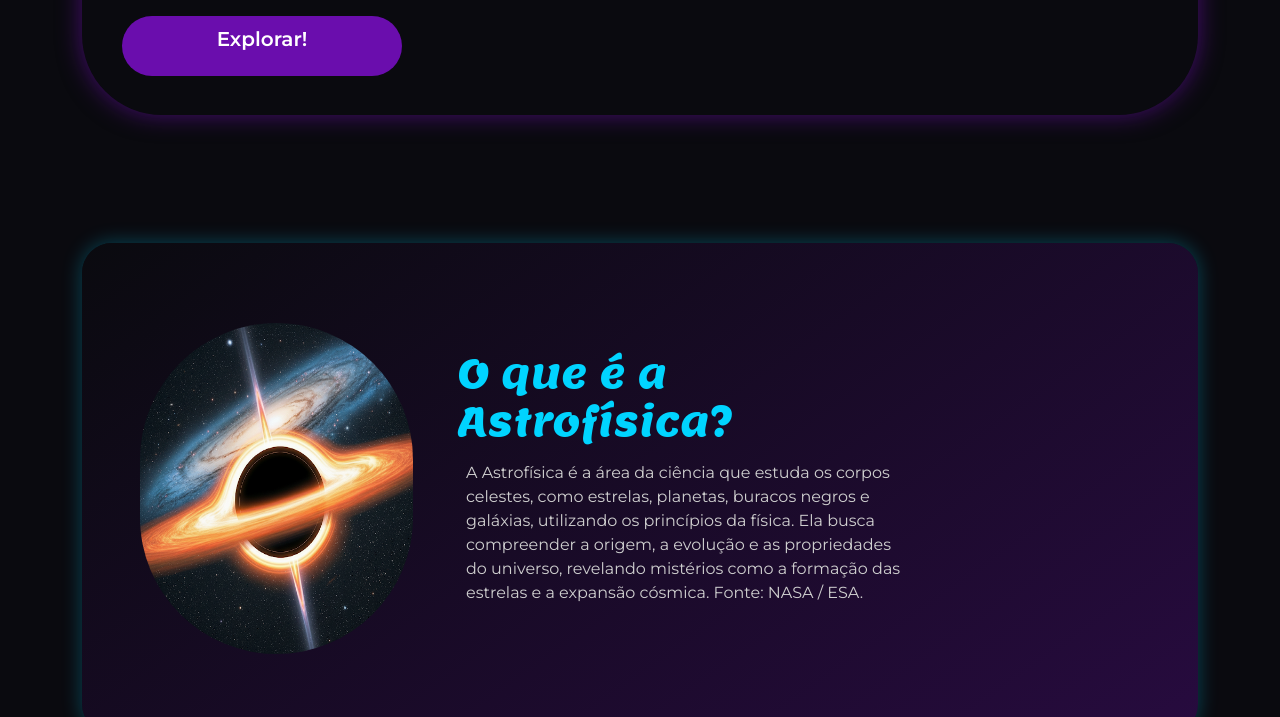
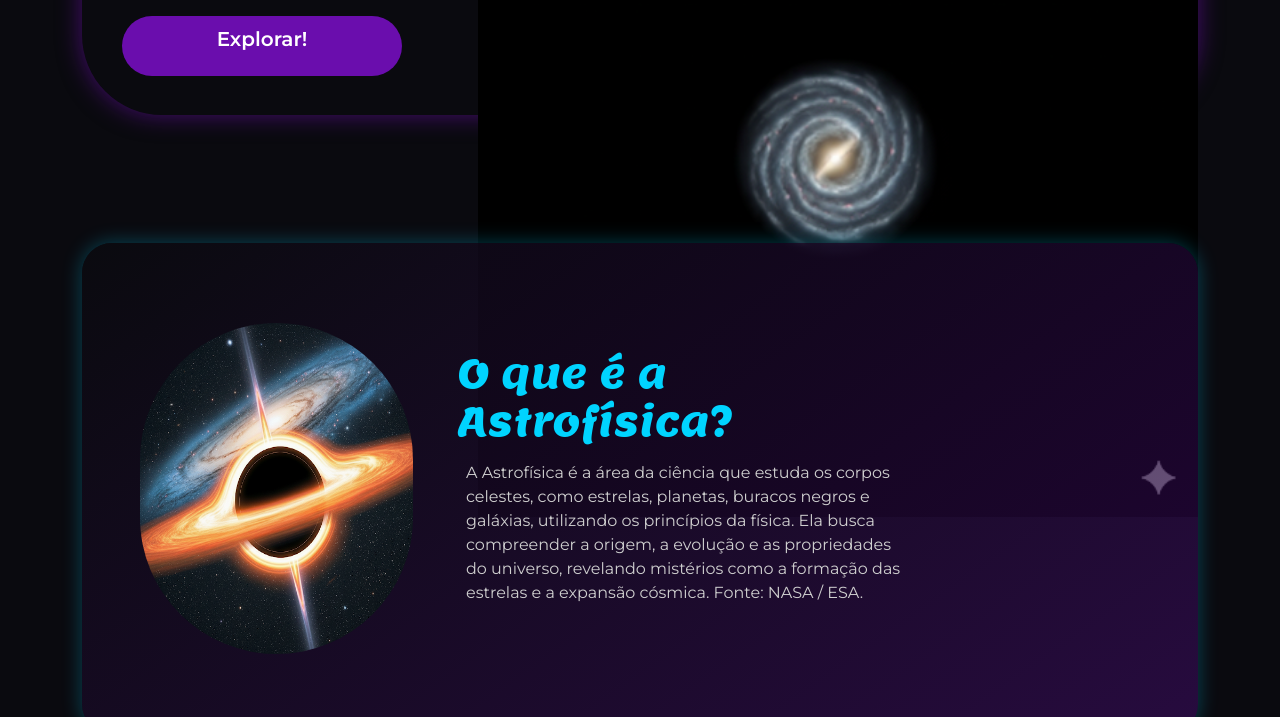
Before and after one commit to jonasgaelcosta/teste, a plain HTML site: page index.html in a window 1280 px wide. Shown: the part 740-1457 px from the top of the page. Drawn offline with nearby package versions, Linux system fonts and the light colour scheme.

Commit message:
Update index.html

```diff
--- a/index.html
+++ b/index.html
@@ -44,7 +44,7 @@
                     <img src="img/logo-2.png" class="mb-3" width="563" height="278" loading="lazy" alt="Logo Astrofísica">
                     <a href="#astrofisica" class="btn btn-primary btn-lg botao-inicio fw-semibold">Explorar!</a>
                 </div>
-                <img src="img/galáxia.jpg"
+                <img src="img/galáxia.png"
                     alt="Imagem da Via Láctea vista do espaço"
                     title="Via Láctea - NASA / Domínio Público" class="img-fluid img-inicio">
             </div>
```
